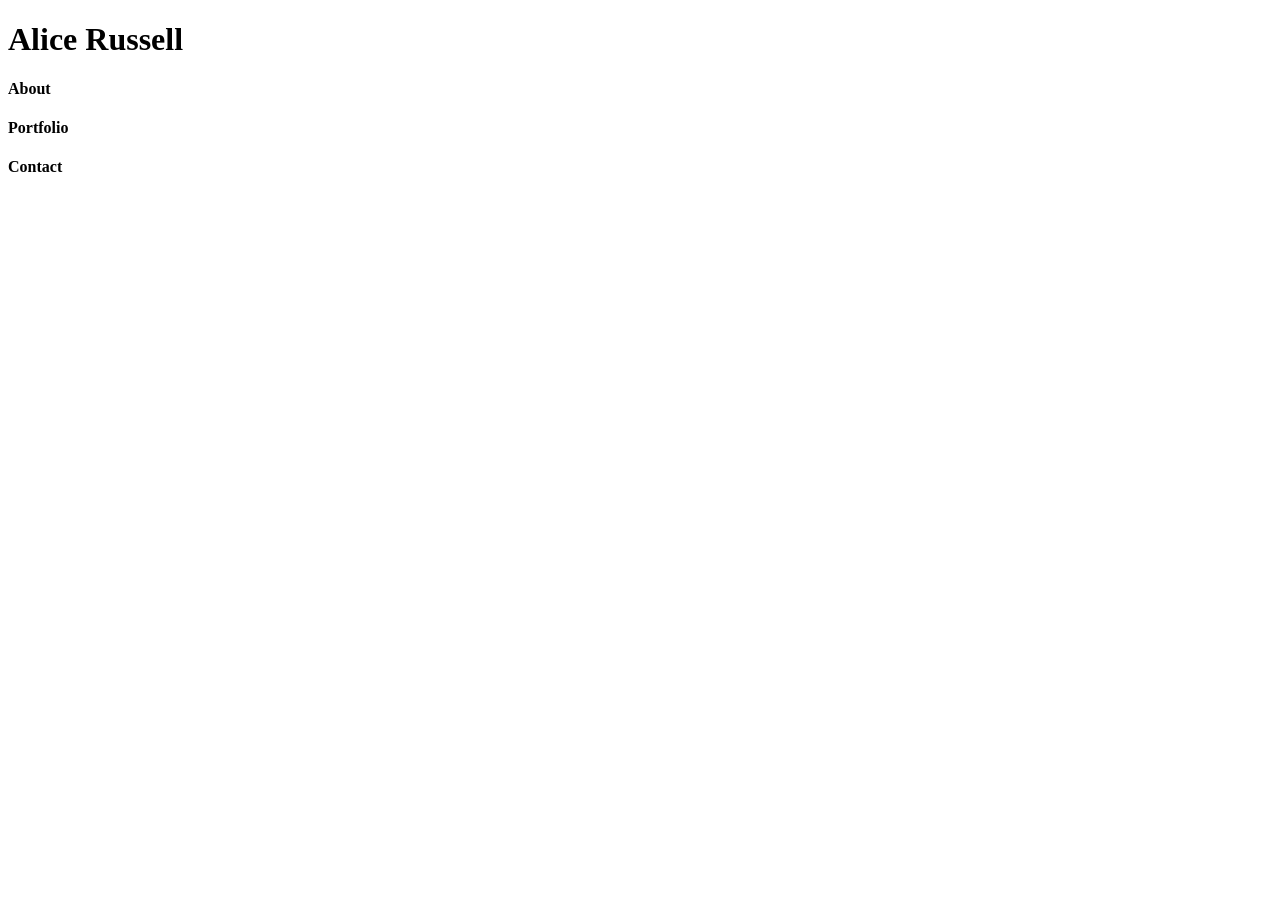
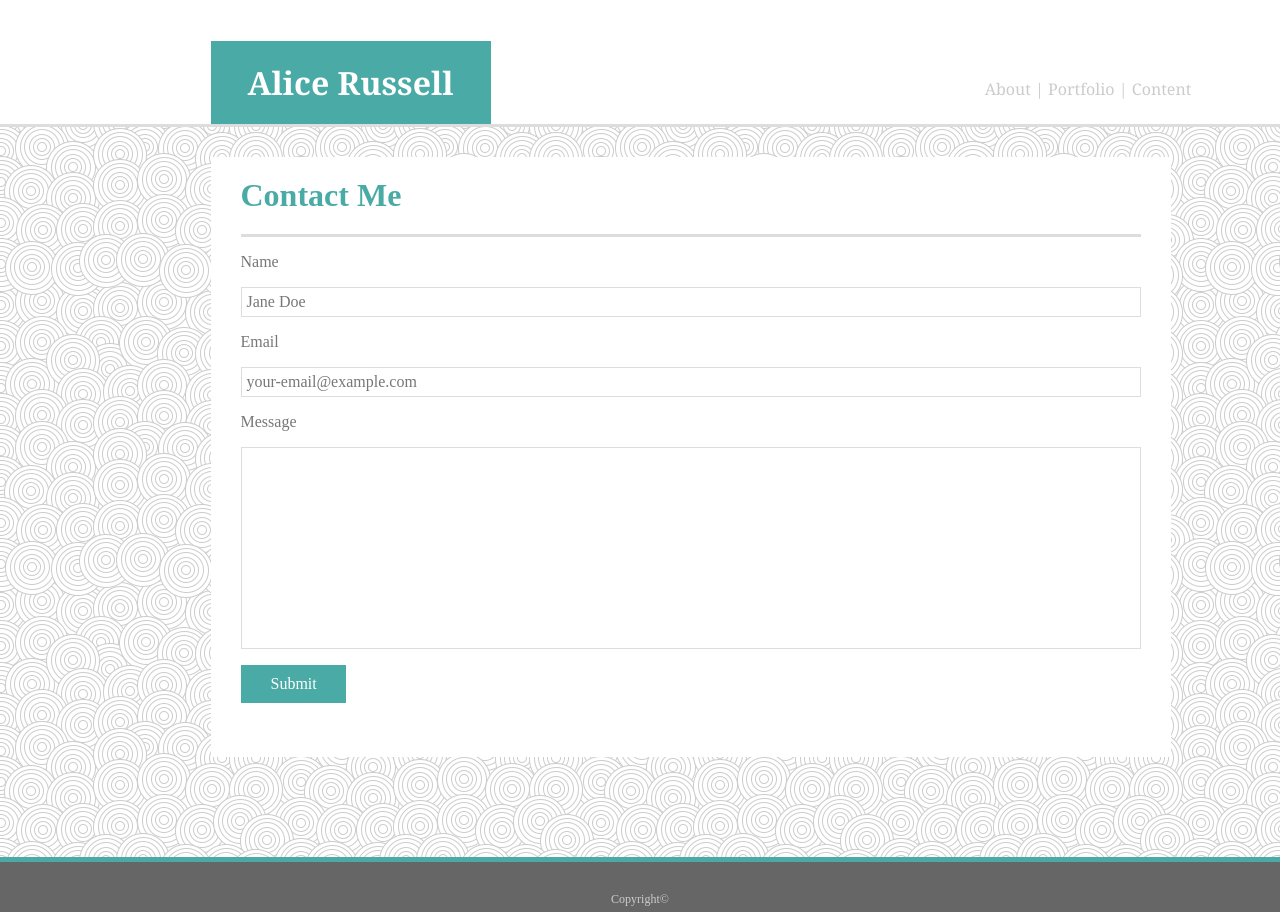
Before and after one commit to alicelouiserussell/Basic-Portfolio, a plain HTML site: page contact.html in a window 1280 px wide. Before the commit the page ends 800 px from the top, so only its background shows below. Drawn offline with Linux system fonts and the light colour scheme.

Commit message:
updated body content in contact page

```diff
--- a/assets/css/style.css
+++ b/assets/css/style.css
@@ -62,6 +62,33 @@ img {
     margin-left: 30px;
 }
 
+p {
+    color: #777777;
+    text-align: left;
+    margin-left: 30px;
+}
+
+.box {
+    border: 1px solid #dddddd;
+    margin-right: 30px;
+    padding-top: 5px;
+    padding-left: 5px;
+    padding-bottom: 5px;
+}
+
+#boxMessage {
+    border: 1px solid #dddddd;
+    margin-right: 30px;
+    padding: 100px;
+}
+
+#submit {
+    color: #ffffff;
+    background: #4aaaa5;
+    padding: 10px 30px 10px 30px;
+    width: 45px;
+}
+
 #footer {
     background: #666666;
     color: #cccccc;
--- a/contact.html
+++ b/contact.html
@@ -1,19 +1,33 @@
 <!DOCTYPE html>
 <html lang="en-us">
 
-<head>
-    <meta charset="UTF-8">
-    <title>Alice Russell</title>
-</head>
+    <head>
+        <meta charset="UTF-8">
+        <title>Alice Russell</title>
+        <link rel="stylesheet" href="assets/css/style.css">
+    </head>
 
-<body>
-    <heading>
-        <h1>Alice Russell</h1>
-            <h4>About</h4>
-            <h4>Portfolio</h4>
-            <h4>Contact</h4>
-    </heading>
+    <body>
+        <header>
+        <h1 id="header1">Alice Russell</h1>
+                <p id="header2">About | Portfolio | Content</p>
+        </header>
 
+        <div>
+            <h1 id="aboutMe">Contact Me</h1>
+            <p>Name</p>
+                <p class="box">Jane Doe</p>
+            <p>Email</p>
+                <p class="box">your-email@example.com</p>
+            <p>Message</p>
+                <p id="boxMessage">  </p>
+            <p id="submit">Submit</p>
+        </div>
+
+        <footer>
+            <p id="footer">Copyright©</p>
+        </footer>
+    </body>
 
 
 
```
Also changed, not shown: portfolio.html (+17 -11 lines).
